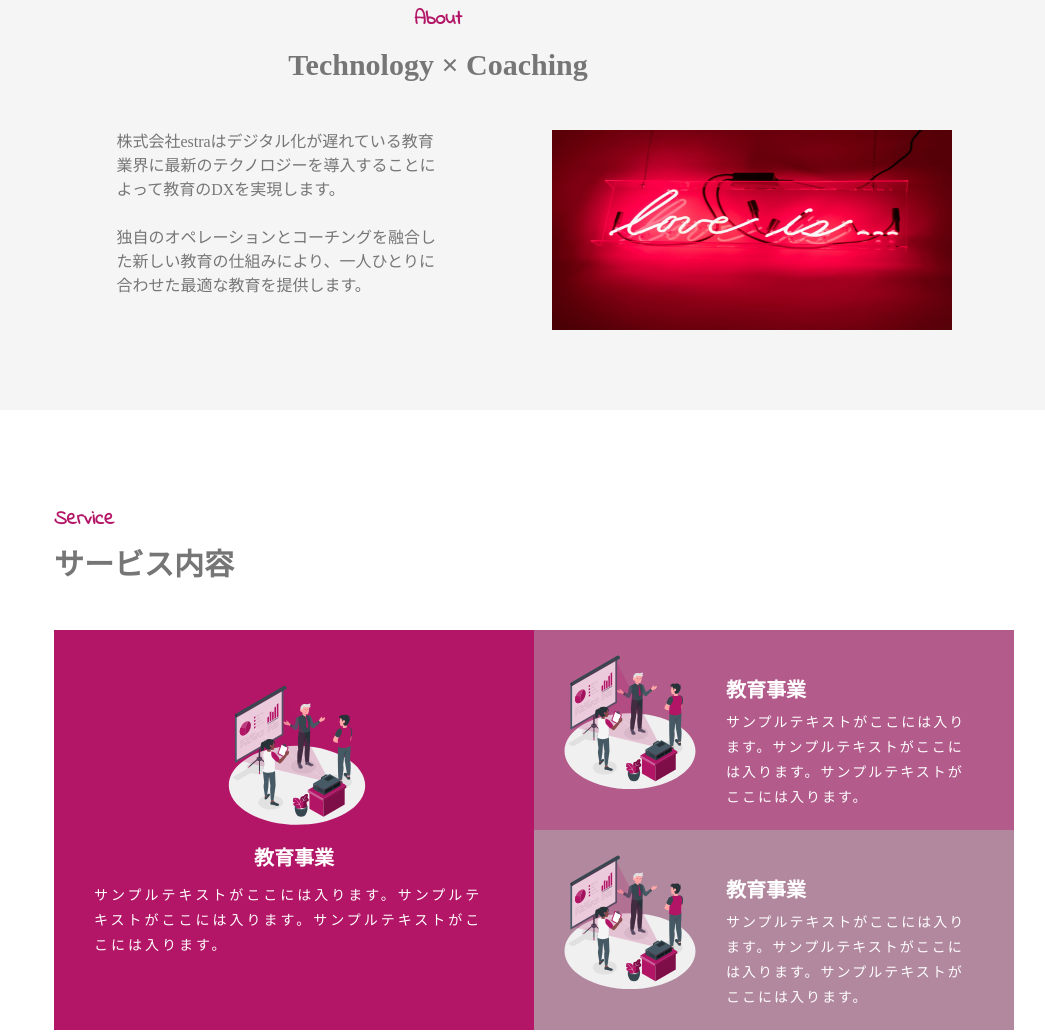
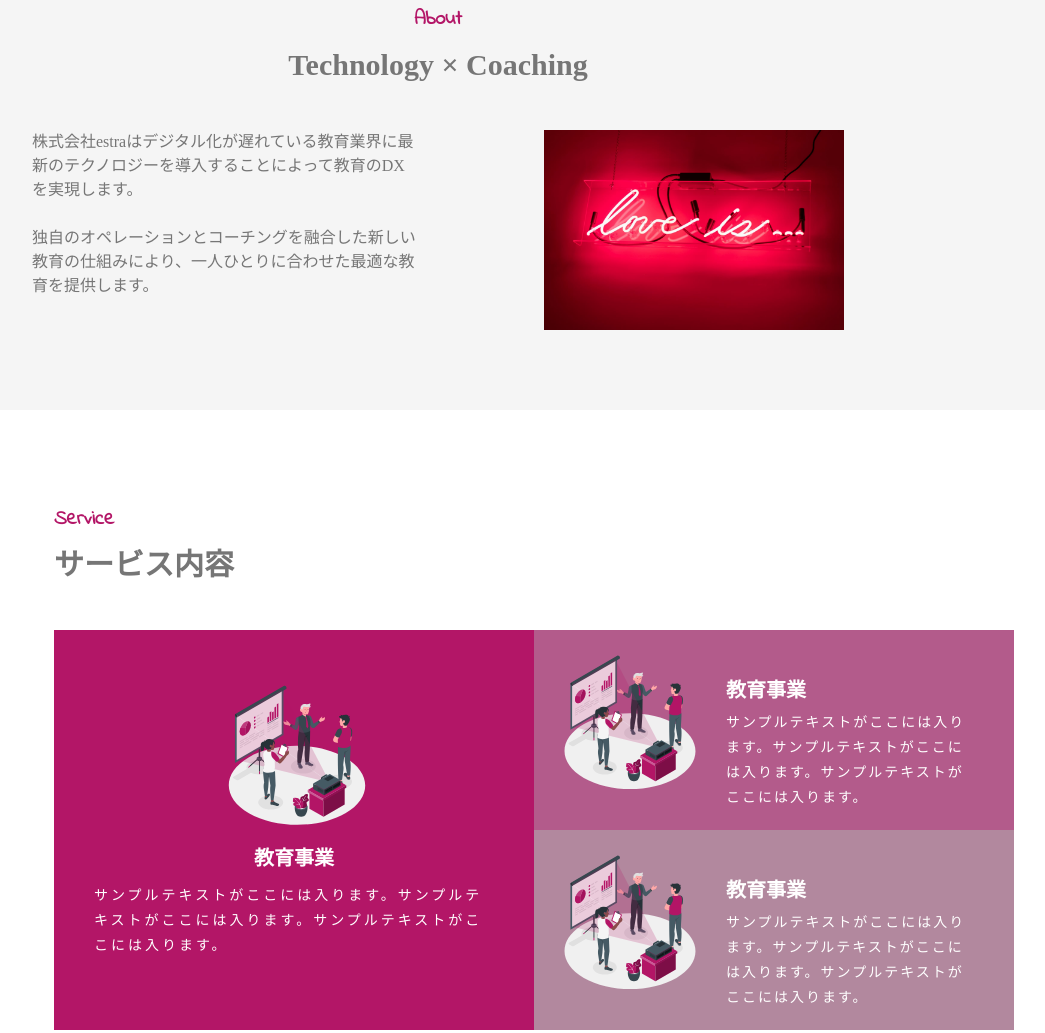
Before and after one commit to HShimizu0612/20231214_shimizu_lp, a plain HTML site: page 20231214_shimizu/index.html in a window 1280 px wide. Shown: the part 1360-2393 px from the top of the page, without its empty margins (202-1247 px from the left). Drawn offline with Linux system fonts and the light colour scheme.

Commit message:
最終修正

```diff
--- a/20231214_shimizu/css/style.css
+++ b/20231214_shimizu/css/style.css
@@ -174,7 +174,7 @@ th,
 .container__about-content {
     display: flex;
     justify-content: center;
-    margin-left: 15%;
+    margin: 0 auto;
     height: 60%;
 }
 
@@ -185,8 +185,7 @@ th,
 }
 
 .container__about-img {
-    max-width: 700px;
-    min-width: 400px;
+    width: 300px;
     height: 200px;
     margin-left: 10%;
 }
@@ -380,7 +379,7 @@ th,
     border-radius: 30px;
     background-color: #fff;
     color: #b31667;
-    margin: 30px 50%;
+    margin: 30px auto;
 }
 
 .container__company {
```
